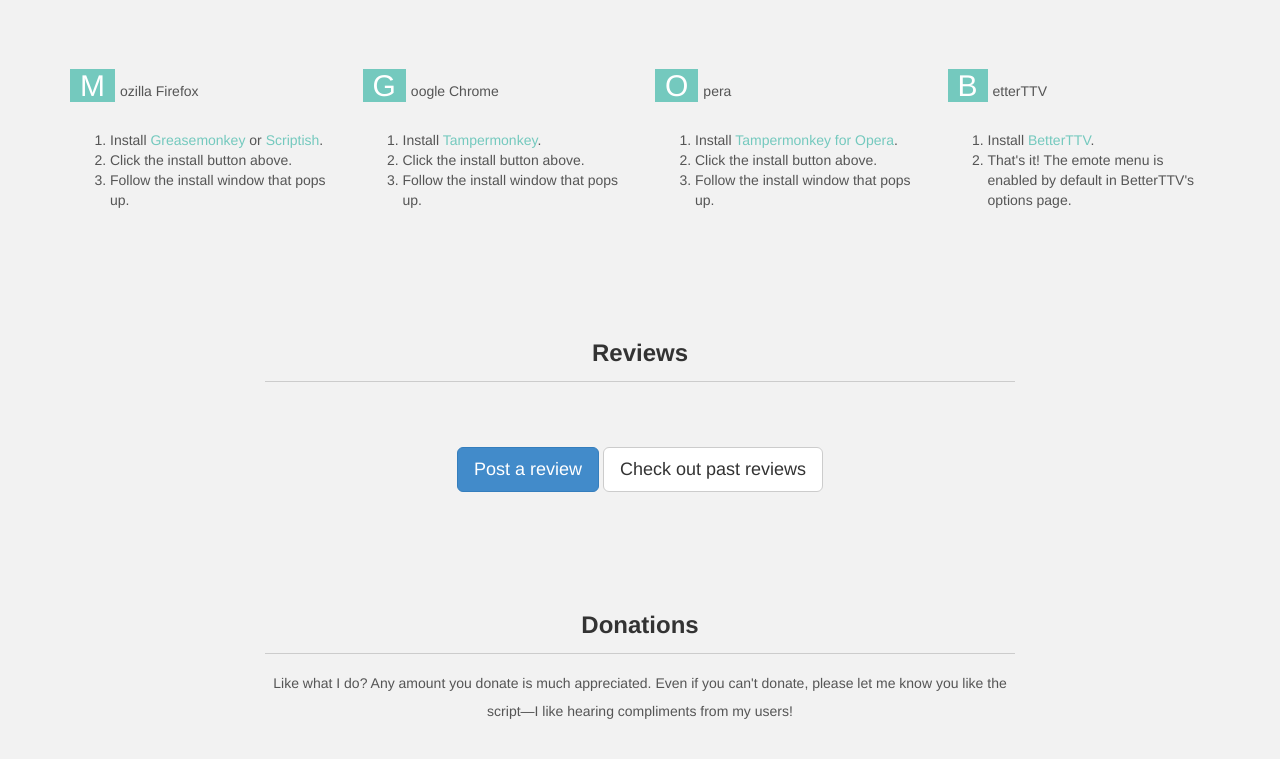
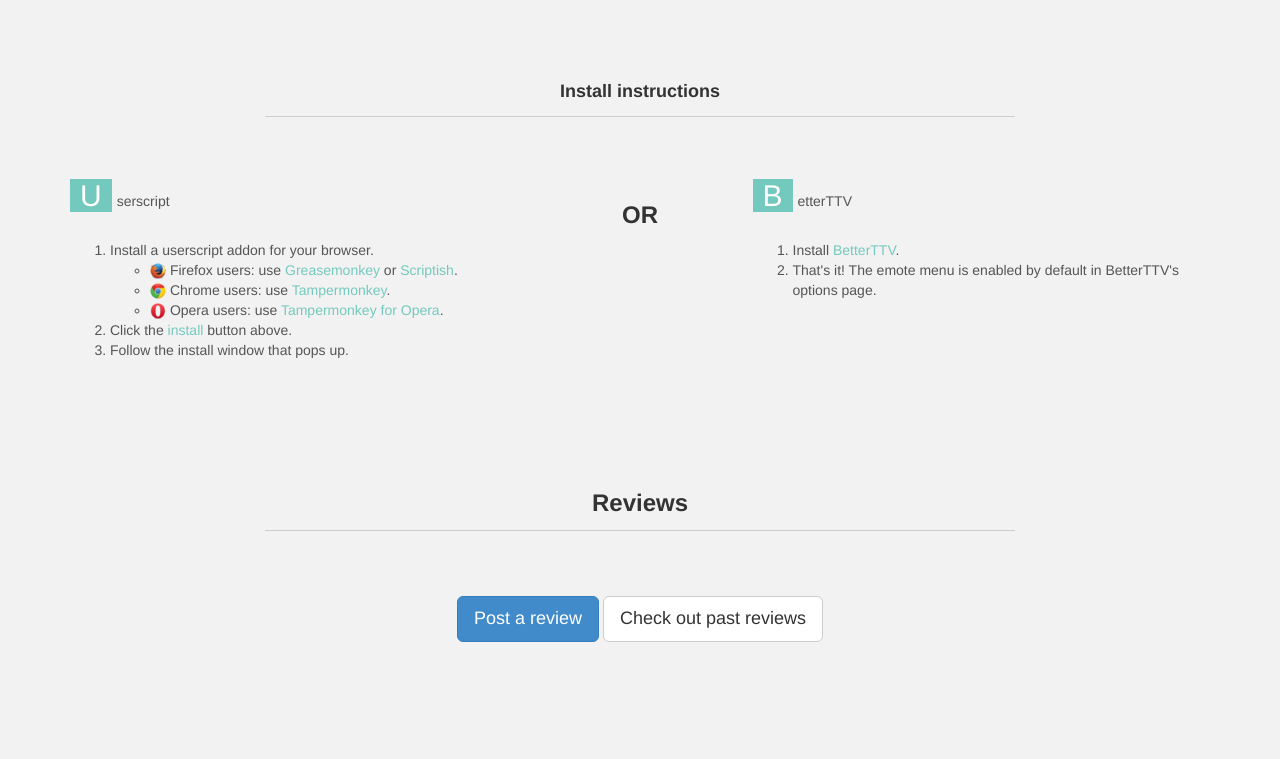
Before and after one commit to cletusc/Userscript--Twitch-Chat-Emotes, a plain HTML site: page index.html in a window 1280 px wide. Shown: the part 1810-2569 px from the top of the page. Drawn offline with nearby package versions, Linux system fonts and the light colour scheme.

Commit message:
Clean up install instructions

```diff
--- a/index.html
+++ b/index.html
@@ -115,35 +115,41 @@
 				</div>
 			</div>
 
+			<div class="row mt centered">
+				<div class="col-lg-8 col-lg-offset-2">
+					<h4>Install instructions</h4>
+					<hr>
+				</div>
+			</div>
+
 			<div class="row mt">
-				<div class="col-lg-3">
-					<p class="capitalize">Mozilla Firefox</p>
+				<div class="col-lg-5">
+					<p class="capitalize">Userscript</p>
 					<ol>
-						<li>Install <a href="https://addons.mozilla.org/firefox/addon/greasemonkey/" target="_blank">Greasemonkey</a> or <a href="https://addons.mozilla.org/firefox/addon/scriptish/" target="_blank">Scriptish</a>.</li>
-						<li>Click the install button above.</li>
+						<li>
+							Install a userscript addon for your browser.
+							<ul>
+								<li>
+									<img src="img/browser-logos/firefox/firefox_16x16.png" alt=""> Firefox users: use <a href="https://addons.mozilla.org/firefox/addon/greasemonkey/" target="_blank">Greasemonkey</a> or <a href="https://addons.mozilla.org/firefox/addon/scriptish/" target="_blank">Scriptish</a>.
+								</li>
+								<li>
+									<img src="img/browser-logos/chrome/chrome_16x16.png" alt=""> Chrome users: use <a href="https://chrome.google.com/webstore/detail/tampermonkey/dhdgffkkebhmkfjojejmpbldmpobfkfo" target="_blank">Tampermonkey</a>.
+								</li>
+								<li>
+									<img src="img/browser-logos/opera/opera_16x16.png" alt=""> Opera users: use <a href="https://addons.opera.com/en/extensions/details/tampermonkey-beta/" target="_blank">Tampermonkey for Opera</a>.
+								</li>
+							</ul>
+						</li>
+						<li>Click the <a href="#install">install</a> button above.</li>
 						<li>Follow the install window that pops up.</li>
 					</ol>
 				</div>
 
-				<div class="col-lg-3">
-					<p class="capitalize">Google Chrome</p>
-					<ol>
-						<li>Install <a href="https://chrome.google.com/webstore/detail/tampermonkey/dhdgffkkebhmkfjojejmpbldmpobfkfo" target="_blank">Tampermonkey</a>.</li>
-						<li>Click the install button above.</li>
-						<li>Follow the install window that pops up.</li>
-					</ol>
+				<div class="col-lg-2 centered">
+					<h3>OR</h3>
 				</div>
 
-				<div class="col-lg-3">
-					<p class="capitalize">Opera</p>
-					<ol>
-						<li>Install <a href="https://addons.opera.com/en/extensions/details/tampermonkey-beta/" target="_blank">Tampermonkey for Opera</a>.</li>
-						<li>Click the install button above.</li>
-						<li>Follow the install window that pops up.</li>
-					</ol>
-				</div>
-
-				<div class="col-lg-3">
+				<div class="col-lg-5">
 					<p class="capitalize">BetterTTV</p>
 					<ol>
 						<li>Install <a href="http://nightdev.com/betterttv/" target="_blank">BetterTTV</a>.</li>
```
Also changed, not shown: img/browser-logos/README.md (added), img/browser-logos/chrome/chrome_16x16.png (added), img/browser-logos/firefox/firefox_16x16.png (added), img/browser-logos/opera/opera_16x16.png (added).
